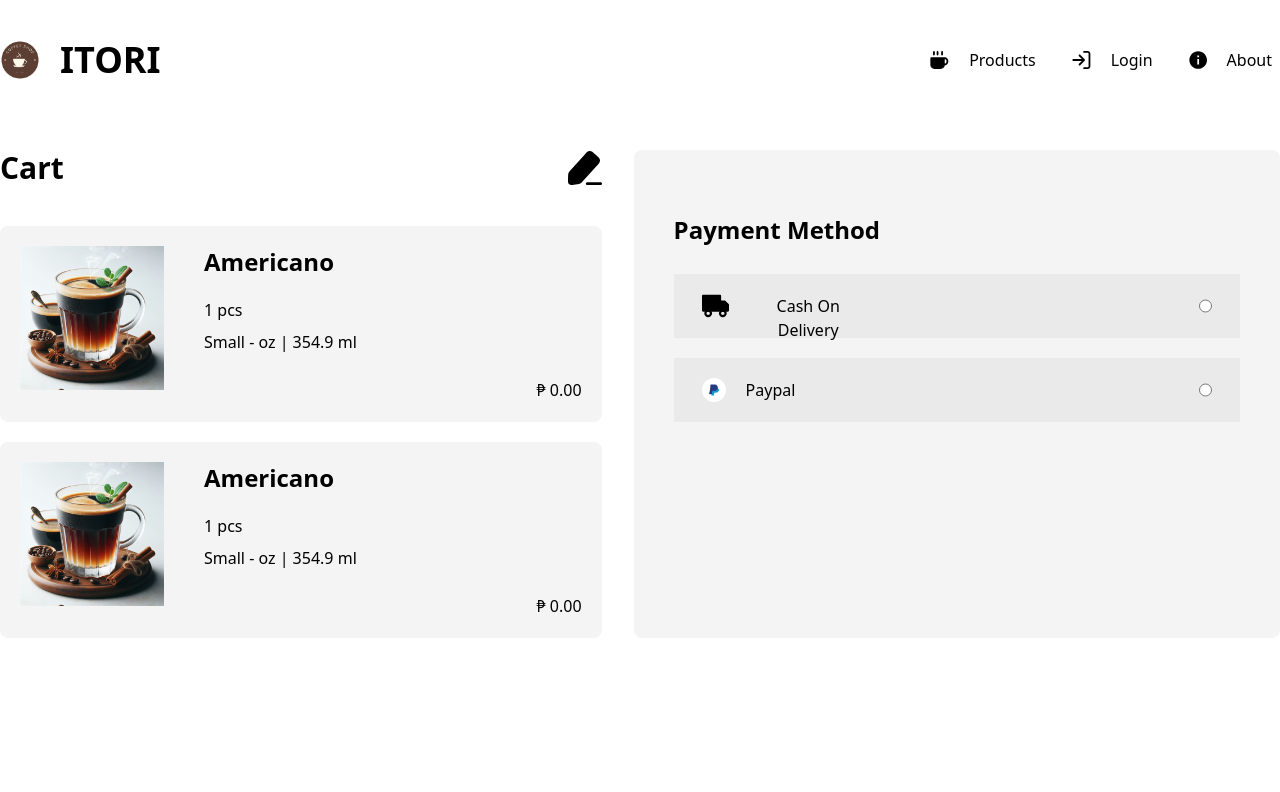
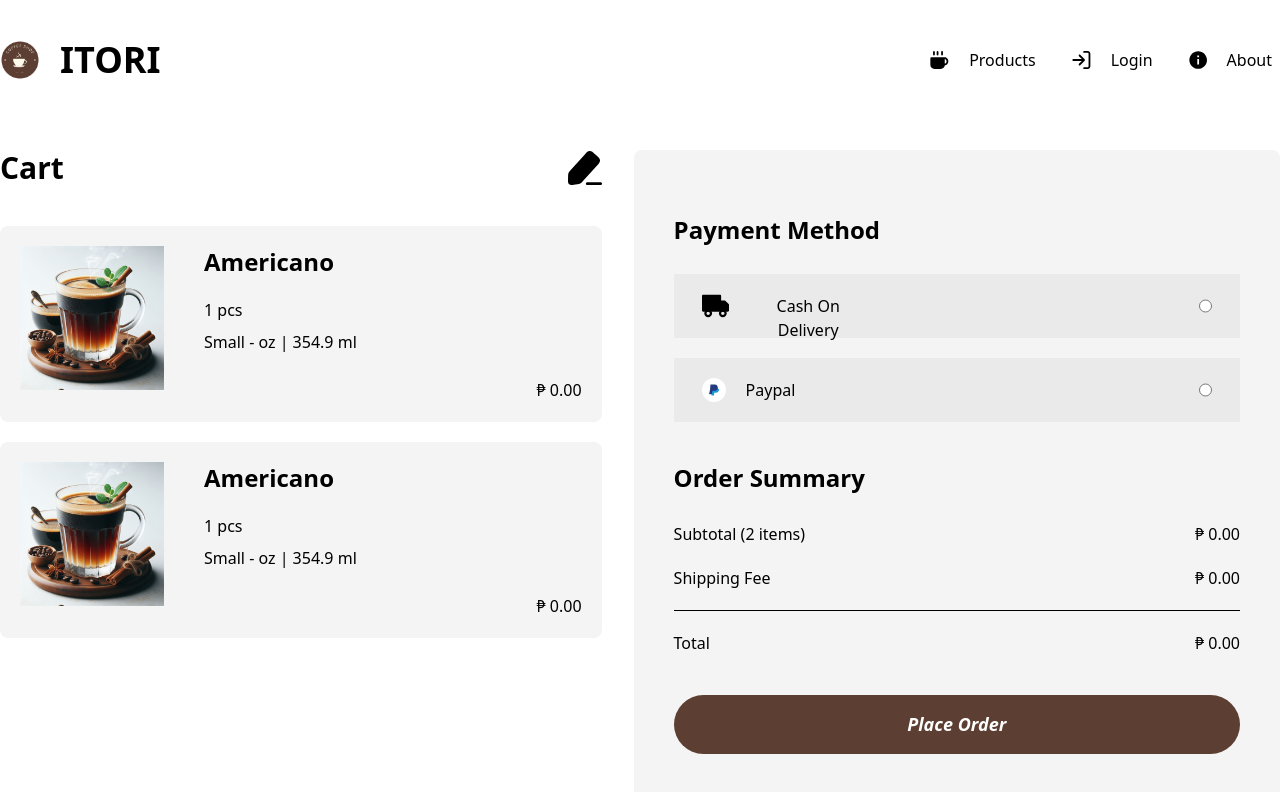
Before and after one commit to Niwa-Studio/Itori, a React (Vite) app: page /checkout in a window 1280 px wide. Shown: the top 792 px of the page. Built offline with nearby package versions, Linux system fonts and the light colour scheme.

Commit message:
D - Checkout Page

```diff
--- a/src/pages/CheckoutPage.jsx
+++ b/src/pages/CheckoutPage.jsx
@@ -41,8 +41,8 @@ const Cart = () => {
 
 const OrderSummary = () => {
   return (
-    <div className="flex flex-1 gap-10 rounded-lg bg-shapes-grey-3 px-10 py-16">
-      <div className="flex flex-1 flex-col gap-7">
+    <div className="flex min-h-[840px] flex-1 flex-col gap-10 rounded-lg bg-shapes-grey-3 px-10 py-16">
+      <div className="flex flex-col gap-7">
         <h1 className="text-2xl font-semibold">Payment Method</h1>
         <div className="flex flex-col gap-5">
           <button className="bg-shapes-grey-4">
@@ -71,6 +71,27 @@ const OrderSummary = () => {
           </button>
         </div>
       </div>
+      <div>
+        <h2 className="mb-7 text-2xl font-semibold">Order Summary</h2>
+        <div className="mb-10 flex flex-col gap-5">
+          <div className="flex justify-between">
+            <span>Subtotal &#40;2 items&#41;</span>
+            <span>₱ 0.00</span>
+          </div>
+          <div className="flex justify-between">
+            <span>Shipping Fee</span>
+            <span>₱ 0.00</span>
+          </div>
+          <div className="h-px bg-black"></div>
+          <div className="flex justify-between">
+            <span>Total</span>
+            <span>₱ 0.00</span>
+          </div>
+        </div>
+        <button className="w-full rounded-full bg-shapes-tertiary py-4 text-[18px] font-bold italic text-white">
+          Place Order
+        </button>
+      </div>
     </div>
   );
 };
```
